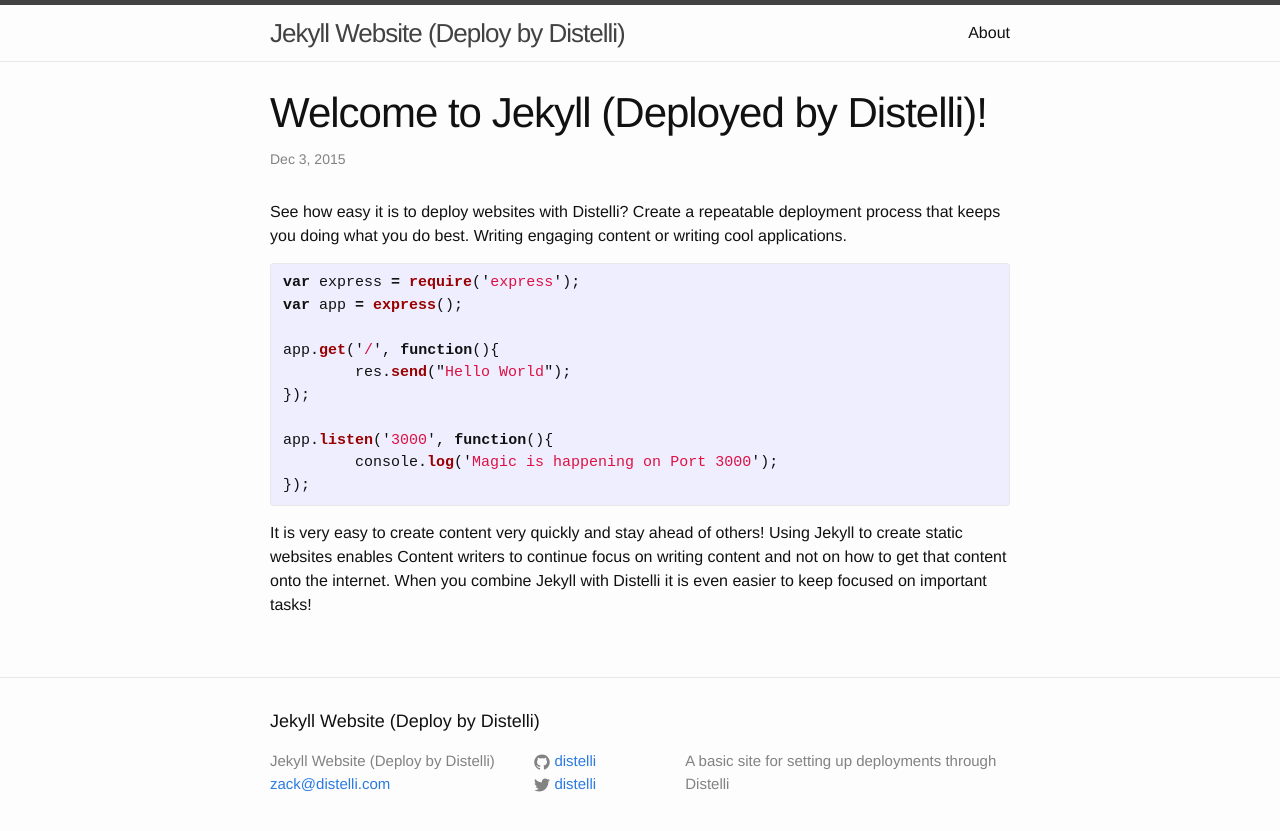
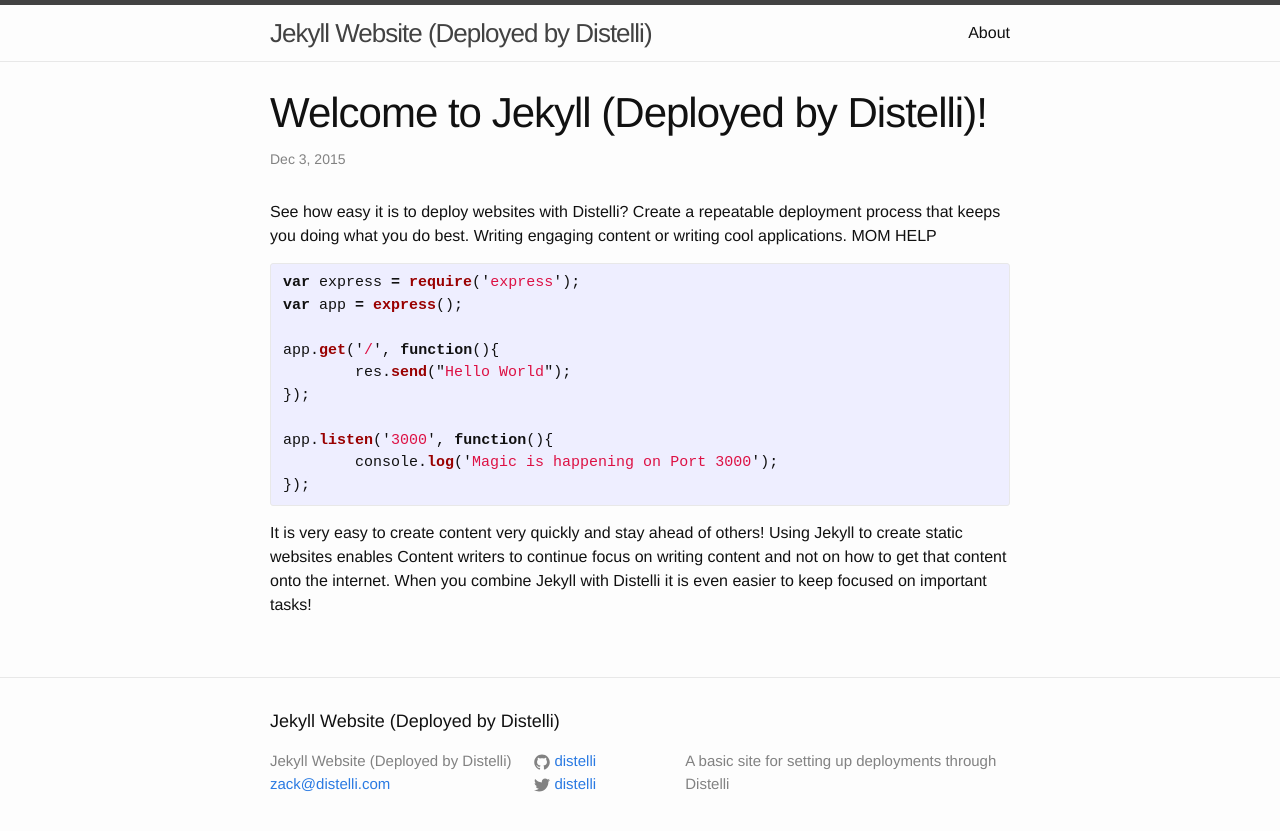
Before and after one commit to zchase/JekyllStatic, a Jekyll site: the page built from _posts/2015-12-03-welcome-to-jekyll.markdown, in a window 1280 px wide. Shown: the top 831 px of the page. Built offline with Jekyll 4.4.1, drawn with Linux system fonts in a browser that asks for light colours.

Commit message:
check on updated deployment method

```diff
--- a/_config.yml
+++ b/_config.yml
@@ -6,7 +6,7 @@
 # 'jekyll serve'. If you change this file, please restart the server process.
 
 # Site settings
-title: Jekyll Website (Deploy by Distelli)
+title: Jekyll Website (Deployed by Distelli)
 email: zack@distelli.com
 description: > # this means to ignore newlines until "baseurl:"
   A basic site for setting up deployments through Distelli
--- a/_posts/2015-12-03-welcome-to-jekyll.markdown
+++ b/_posts/2015-12-03-welcome-to-jekyll.markdown
@@ -4,7 +4,7 @@ title:  "Welcome to Jekyll (Deployed by Distelli)!"
 date:   2015-12-03 15:57:12 -0800
 categories: jekyll update
 ---
-See how easy it is to deploy websites with Distelli? Create a repeatable deployment process that keeps you doing what you do best. Writing engaging content or writing cool applications.
+See how easy it is to deploy websites with Distelli? Create a repeatable deployment process that keeps you doing what you do best. Writing engaging content or writing cool applications. MOM HELP
 
 {% highlight javascript %}
 var express = require('express');
```
Also changed, not shown: distelli-manifest.yml (added, +10 -0 lines), 1 other file.
